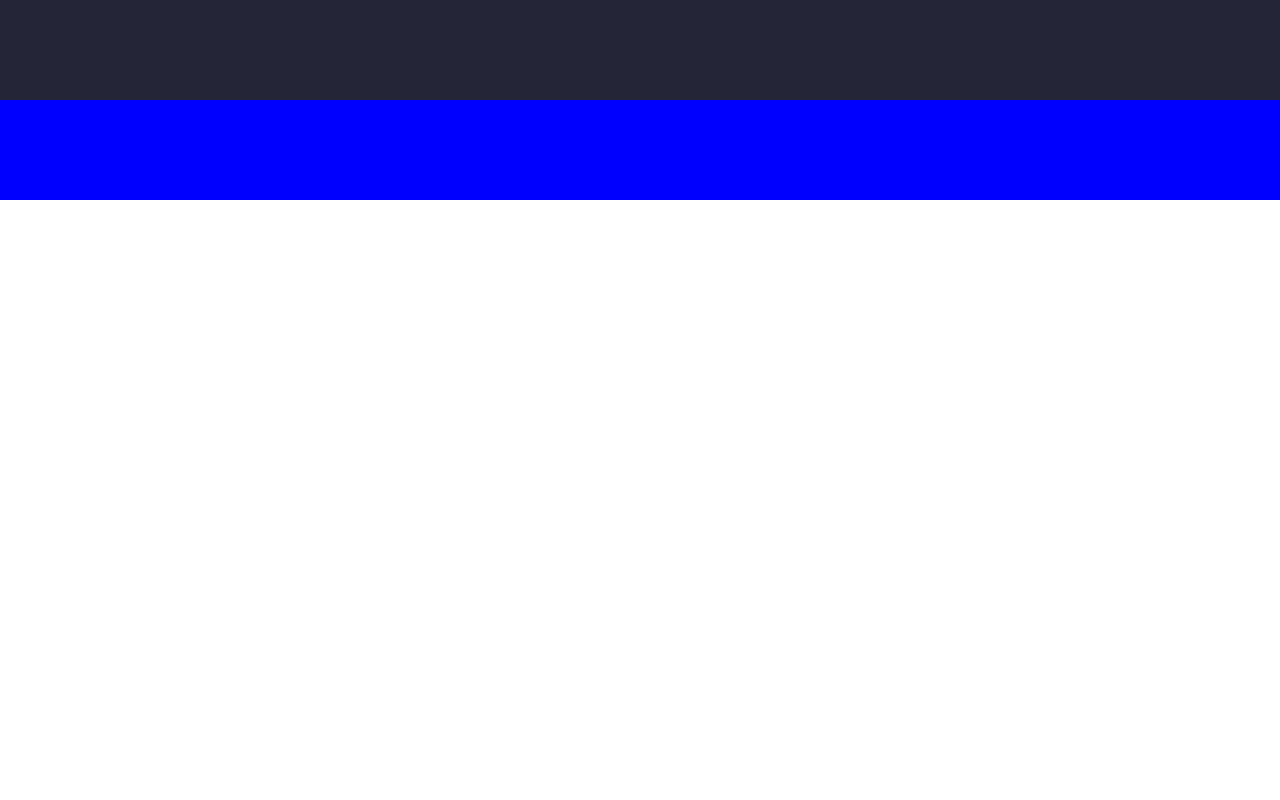
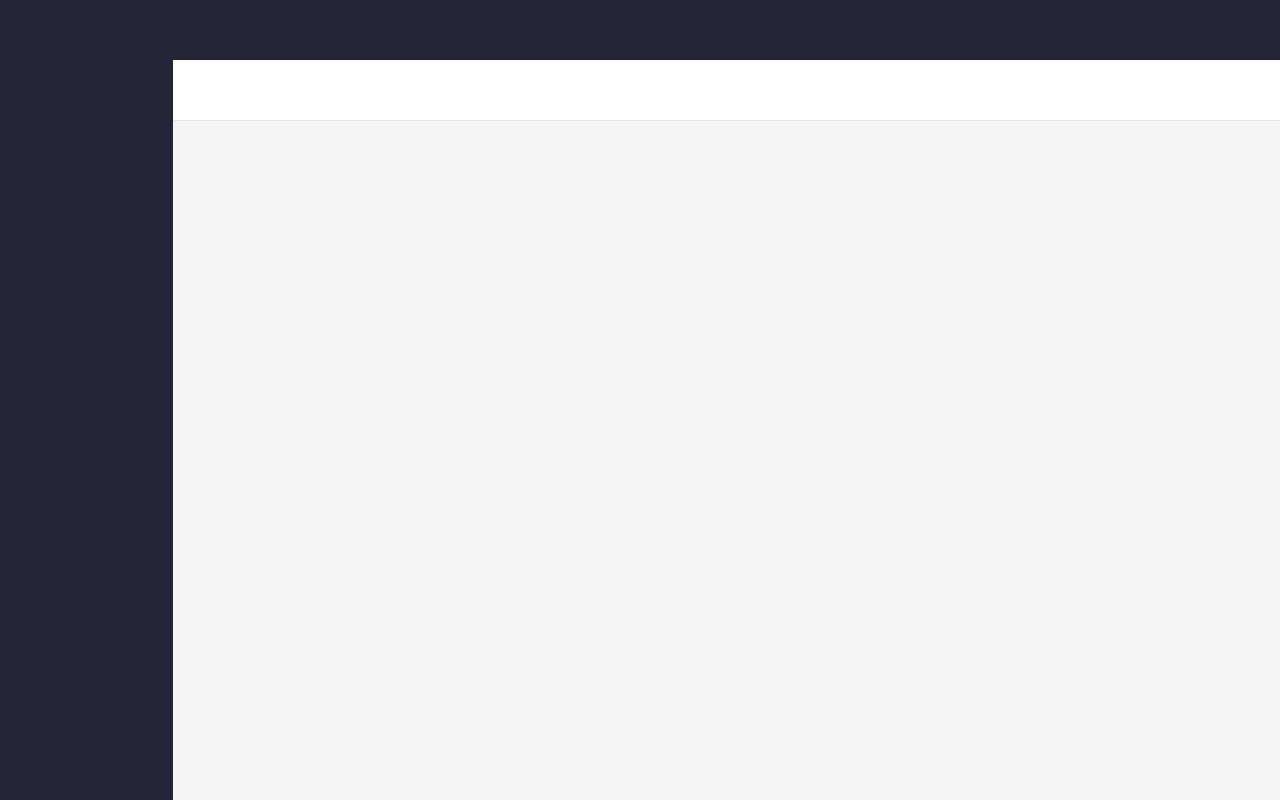
Before and after one commit to elianesanjos/pm-projetos, a plain HTML site: page pm-proj008/index.html in a window 1280 px wide. Drawn offline with Linux system fonts and the light colour scheme.

Commit message:
Projeto 008

```diff
--- a/pm-proj008/estilo.css
+++ b/pm-proj008/estilo.css
@@ -1,5 +1,41 @@
+body {
+    display: flex;
+    background-color: #f5f5f5;
+
+}
+
 aside {
 
-    width: 200 px;
+    width: 200px;
     background-color: #242536;
 }
+
+section#principal {
+    width:100%;
+
+}
+
+section#principal header {
+    height: 60px;
+    background-color: #242536;
+}
+
+section#principal .modulo .abas {
+    height: 60px;
+    background-color: #fff;
+    border-bottom: 1px solid #e6e6e6;
+}
+
+section#principal .modulo .container {
+    height: 300px;
+    padding: 20px;
+
+}
+
+
+section#principal .modulo .container .canvas {
+    height: 300px;
+    background-color:ffff;
+    border: 1px solid #e6e6e6;
+    border-radius: 5px;
+}
--- a/pm-proj008/index.html
+++ b/pm-proj008/index.html
@@ -8,17 +8,21 @@
            <meta name="viewport" content="width:device-width, initial-scale=1">
 
            <style>
+               <!-- aside: tag usada para criar barra lateral(sider bar)-->
+               <!-- vh = altura da view -->
+
+
 
               aside {
-               height: 100px;
+               height: 100vh;
 
               }
 
 
              section {
-               height: 100px;
-               widht: 100px;
-               background-color: blue;
+               height: 100vh;
+
+
               }
 
 
@@ -27,8 +31,19 @@
 
    </head>
 <body>
+
     <aside></aside>
 
-    <section id="principal"></section>
+    <section id="principal">
+     <header></header>
+
+     <div class="modulo">
+        <div class="abas"></div>
+        <div class="container"></div>
+          <div class="canvas"></div>
+
+     </div>
+
+     </section>
 </body>
 </html>
```
